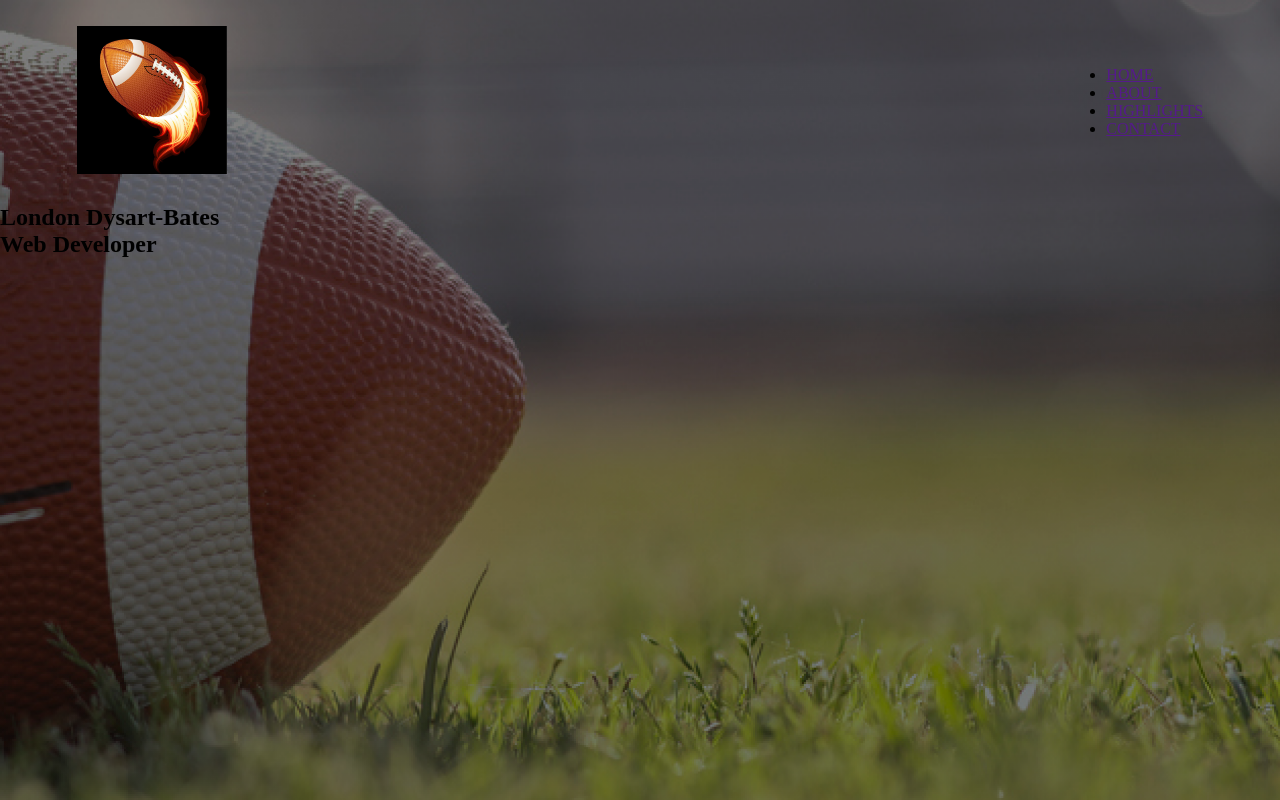
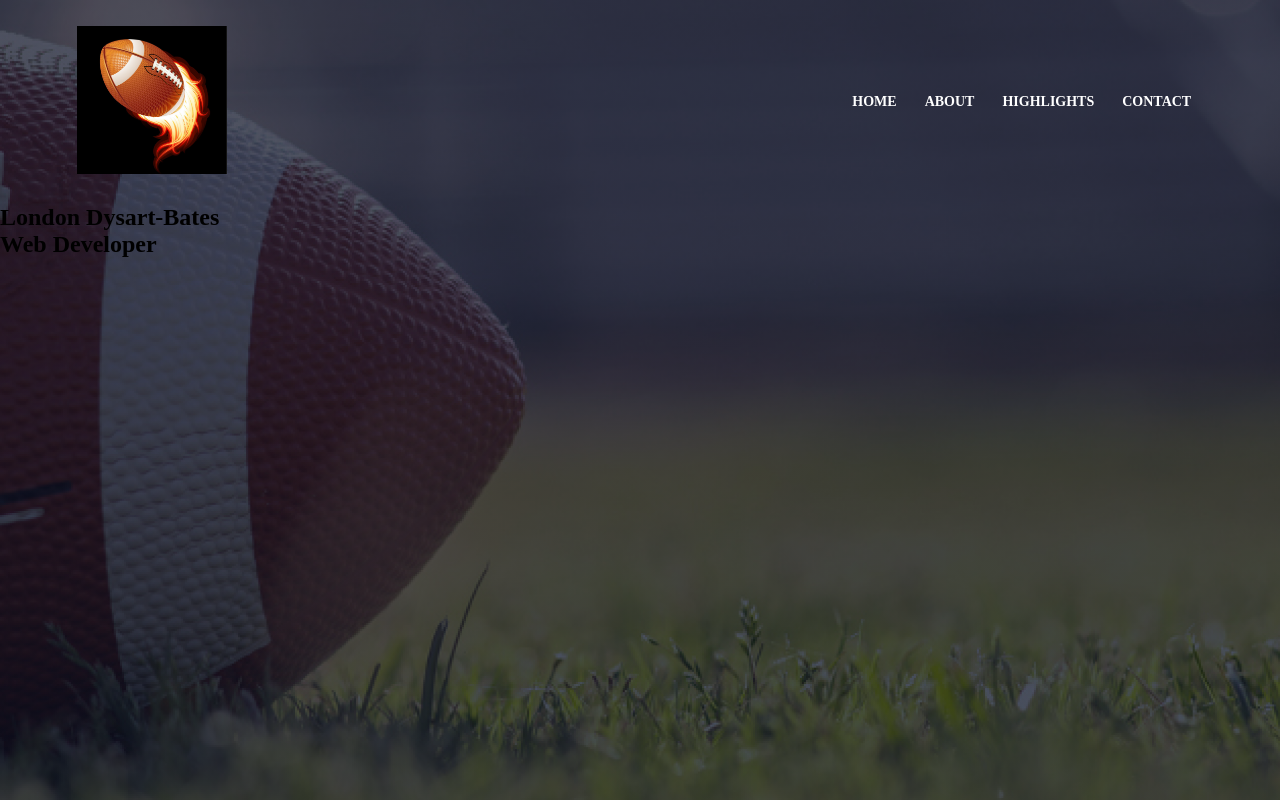
Before and after one commit to chelsaed/awebsiteforlondon, a plain HTML site: page index.html in a window 1280 px wide. Drawn offline with Linux system fonts and the light colour scheme.

Commit message:
added more

```diff
--- a/style.css
+++ b/style.css
@@ -1,15 +1,15 @@
 *{
    margin: 0;
-    padding: 0;
-    font-family: 'Noto Serif Oriya', serif;
+   padding: 0;
+   font-family: 'Noto Serif Oriya', serif;
 }
 
 .header{
     min-height: 100vh;
     width: 100%;
-    background-image: linear-gradient(rgba(0,0,0,0.5),rgba(0,0,0,0.5)),url(../awebsiteforlondon/images/footballbanner.png);
+    background-image: linear-gradient(rgba(4,9,30,0.7),rgba(4,9,30,0.7)),url(../awebsiteforlondon/images/footballbanner.png);
+    background-position: center;
     background-size: cover;
-    background-position: center;
     position: relative;
 }
 nav{
@@ -22,20 +22,33 @@ nav img{
     width: 150px;
 
 }
-.nav-links{
+.nav-link{
     flex: 1;
     text-align: right;
 }
-.nav-links ul li{
+.nav-link ul li{
     list-style: none;
     display: inline-block;
     padding: 8px 12px;
     position: relative;
 }
-.nav-links ul li a{
+.nav-link ul li a{
     color: #fff;
     text-decoration: none;
     text-transform: uppercase;
     font-size: 14px;
     font-weight: 600;
 }
+.nav-link ul li::after{
+    content: '';
+    width: 0%;
+    height: 2px;
+    background: white;
+    display: block;
+    margin: auto;
+    transition: 0.5s;
+}
+.nav-link ul li:hover::after{
+    width: 100%;
+    transition: 0.5s;
+}
```
